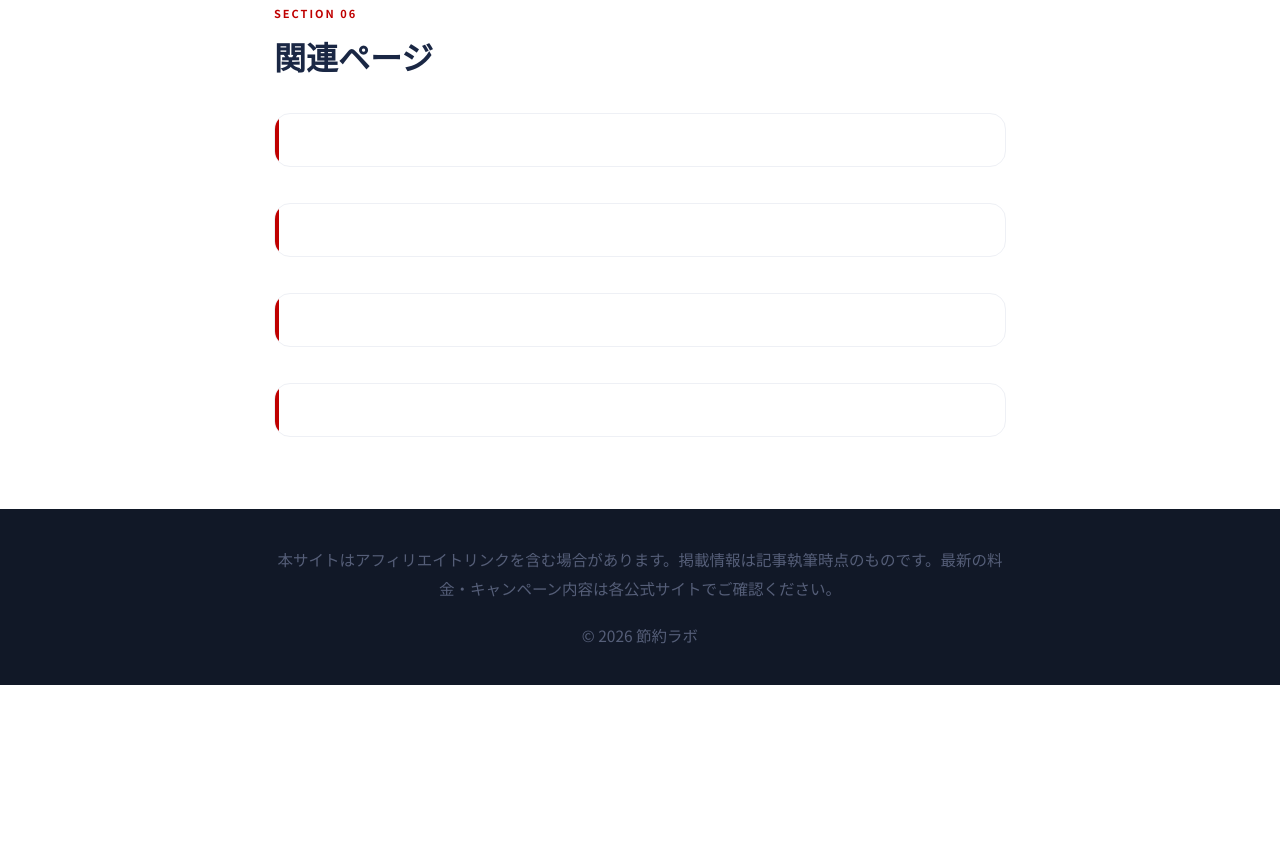
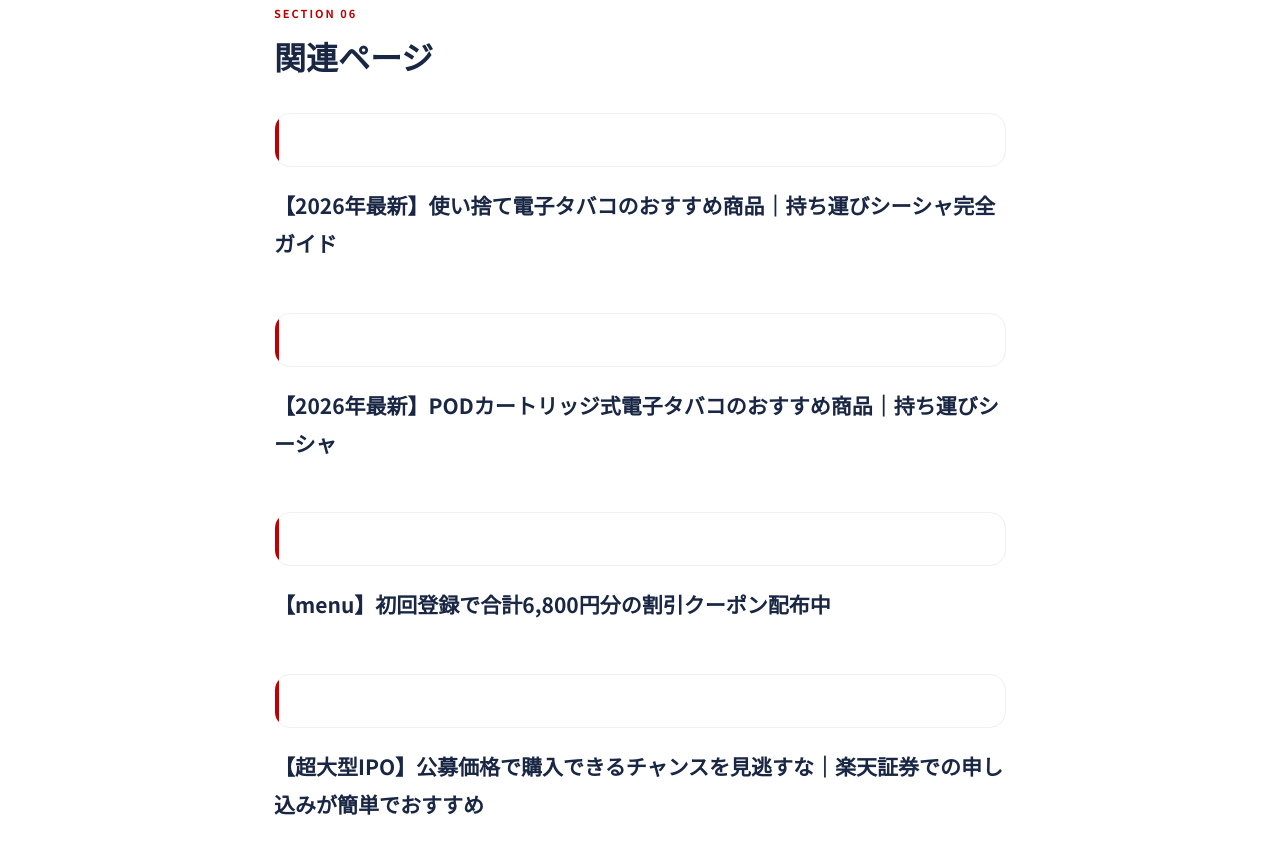
Before and after one commit to singlelifestyle/savings-mobile, a plain HTML site: page index.html in a window 1280 px wide. Shown: the part 5589-6440 px from the top of the page. Before the commit the page ends 6274 px from the top, so only its background shows below. Drawn offline with Linux system fonts and the light colour scheme.

Commit message:
Update index.html

```diff
--- a/index.html
+++ b/index.html
@@ -811,15 +811,19 @@
     <h2 id="h2-related">関連ページ</h2>
     <div class="campaign-grid">
       <a href="https://singlelifestyle.github.io/disposable-vape-recommended/" class="campaign-card" target="_blank" rel="noopener noreferrer" aria-label="【2026年最新】使い捨て電子タバコのおすすめ商品｜持ち運びシーシャ完全ガイド"></a>
+      <h3>【2026年最新】使い捨て電子タバコのおすすめ商品｜持ち運びシーシャ完全ガイド</h3>
     </div>
     <div class="campaign-grid">
       <a href="https://singlelifestyle.github.io/pod-liquid-vape/" class="campaign-card" target="_blank" rel="noopener noreferrer" aria-label="【2026年最新】PODカートリッジ式電子タバコのおすすめ商品｜持ち運びシーシャ"></a>
+      <h3>【2026年最新】PODカートリッジ式電子タバコのおすすめ商品｜持ち運びシーシャ</h3>
     </div>
     <div class="campaign-grid">
       <a href="https://singlelifestyle.github.io/menu-coupon/" class="campaign-card" target="_blank" rel="noopener noreferrer" aria-label="【menu】初回登録で合計6,800円分の割引クーポン配布中"></a>
+      <h3>【menu】初回登録で合計6,800円分の割引クーポン配布中</h3>
     </div>
     <div class="campaign-grid">
       <a href="https://singlelifestyle.github.io/large-scale-IPO/" class="campaign-card" target="_blank" rel="noopener noreferrer" aria-label="【超大型IPO】公募価格で購入できるチャンスを見逃すな｜楽天証券での申し込みが簡単でおすすめ"></a>
+      <h3>【超大型IPO】公募価格で購入できるチャンスを見逃すな｜楽天証券での申し込みが簡単でおすすめ</h3>
     </div>
     </div>
 </section>
```
